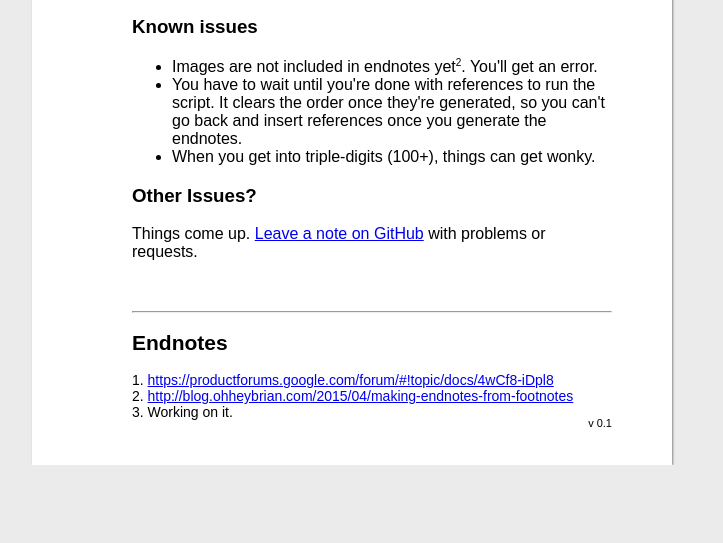
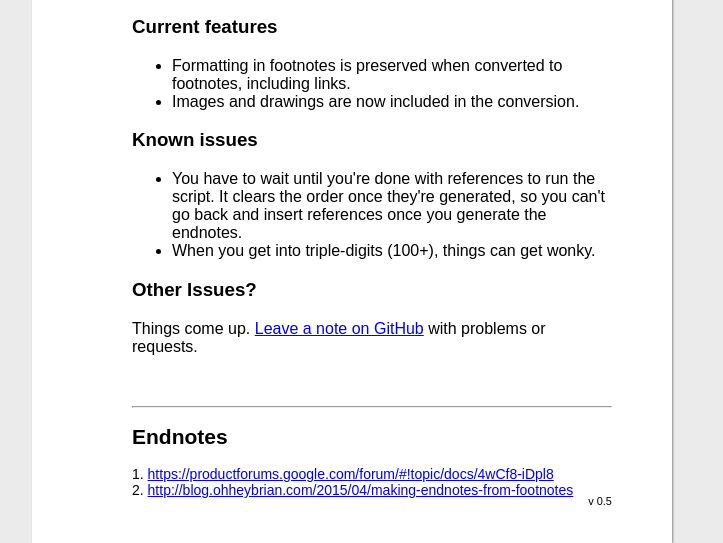
Before and after one commit to bennettscience/endnotes, a plain HTML site: page index.html in a window 1280 px wide. Shown: the part 686-1229 px from the top of the page, without its empty margins (288-1011 px from the left). Before the commit the page ends 1151 px from the top, so only its background shows below. Drawn offline with Linux system fonts and the light colour scheme.

Commit message:
update to 0.5

```diff
--- a/index.html
+++ b/index.html
@@ -28,9 +28,13 @@
           <iframe width="560" height="315" src="https://www.youtube.com/embed/I8b4EeZrwSI" frameborder="0" allowfullscreen></iframe>
         </div>
         <div class="section" id="known-issues">
+          <h3>Current features</h3>
+          <ul>
+            <li>Formatting in footnotes is preserved when converted to footnotes, including links.</li>
+            <li>Images and drawings are now included in the conversion.</li>
+          </ul>
           <h3>Known issues</h3>
           <ul>
-            <li>Images are not included in endnotes yet<sup>2</sup>. You'll get an error.</li>
             <li>You have to wait until you're done with references to run the script. It clears the order once they're generated, so you can't go back and insert references once you generate the endnotes.</li>
             <li>When you get into triple-digits (100+), things can get wonky.</li>
           </ul>
@@ -44,10 +48,9 @@
           <h2>Endnotes</h2>
           <p>1. <a href="https://productforums.google.com/forum/#!topic/docs/4wCf8-iDpl8">https://productforums.google.com/forum/#!topic/docs/4wCf8-iDpl8</a></p>
           <p>2. <a href="http://blog.ohheybrian.com/2015/04/making-endnotes-from-footnotes">http://blog.ohheybrian.com/2015/04/making-endnotes-from-footnotes</a></p>
-          <p>3. Working on it.</p>
         </div>
         <div class="section" id="foot">
-          <p>v 0.1</p>
+          <p>v 0.5</p>
         </div>
       </div>
       </div>
```
Also changed, not shown: 2 other files.
